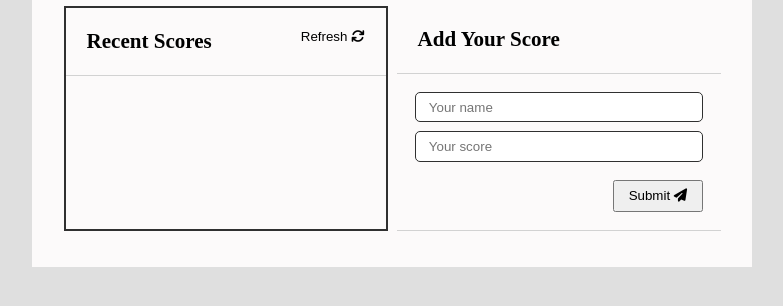
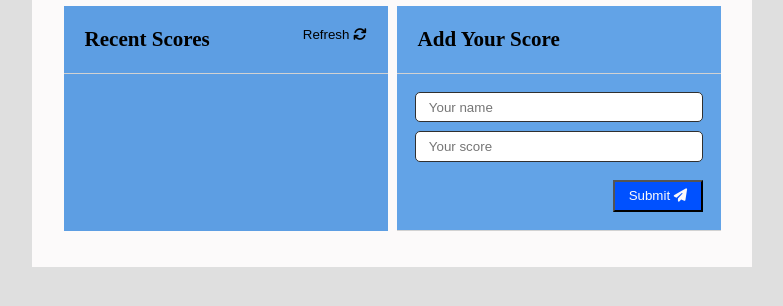
Before and after one commit to chudisoft/leaderboard, a website with bundled scripts: page src/index.html in a window 1280 px wide. Shown: the part 390-696 px from the top of the page, without its empty margins (248-1031 px from the left). Built offline with nearby package versions, Linux system fonts and the light colour scheme; no server answers.

Commit message:
improve the look and feel of the application, adding the styles of your choice

```diff
--- a/src/style.css
+++ b/src/style.css
@@ -67,8 +67,23 @@ main {
   border-bottom: #d2d2d2 solid 1px;
 }
 
+#leaderboard .bg:nth-child(odd) {
+  background-color: #5ca6f5;
+  color: #fff;
+}
+
+#leaderboard .bg:hover,
+button:hover {
+  background-color: #303030;
+  color: #fff;
+}
+
 .bg-primary {
-  border: #303030 solid 2px;
+  background-color: #5d9ee3;
+}
+
+.bg-primary-light {
+  background-color: #62a3e7;
 }
 
 #leadboard-section {
@@ -145,6 +160,11 @@ main {
   cursor: pointer;
 }
 
+.btn-primary {
+  color: #fcfafa;
+  background-color: rgb(0, 81, 255);
+}
+
 .row {
   display: flex;
   gap: 0.5em;
```
